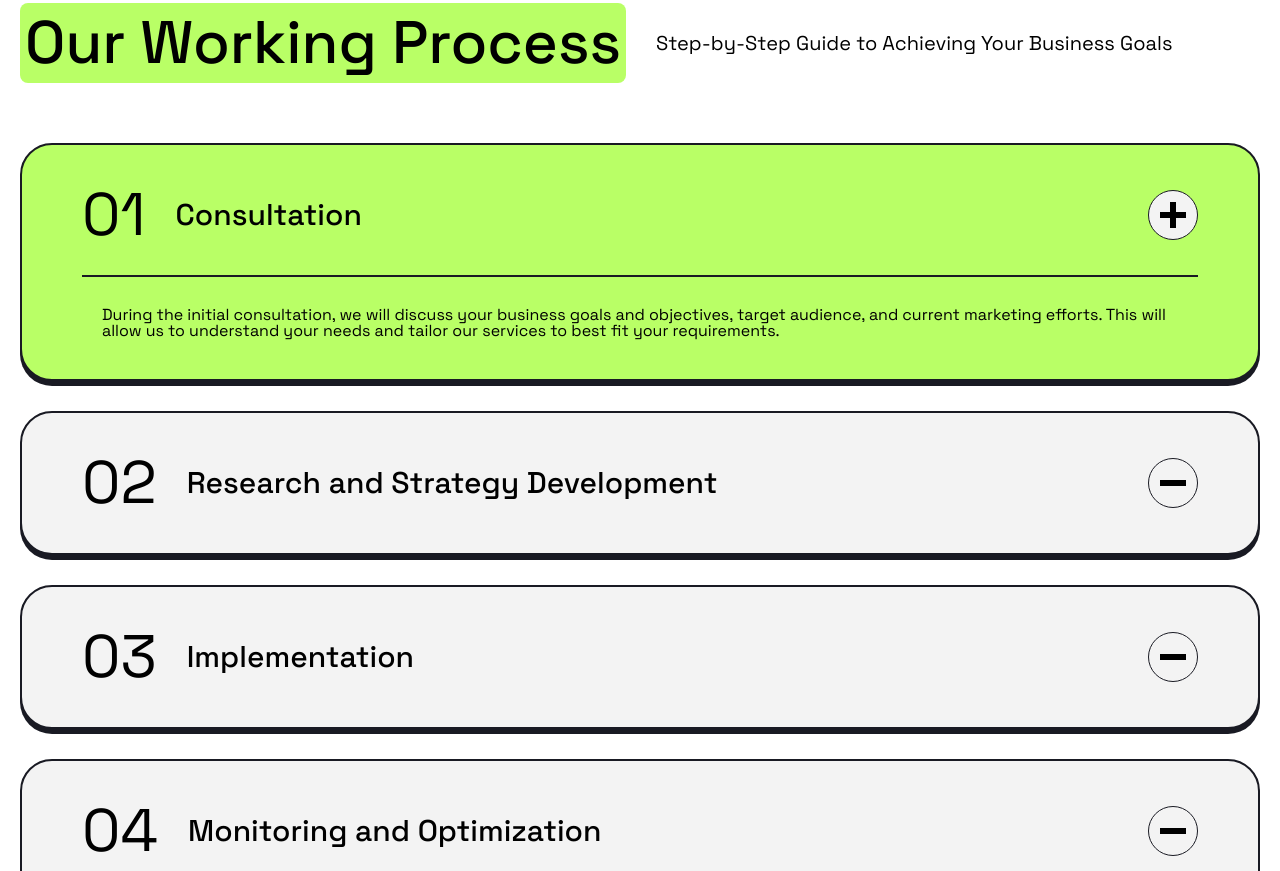
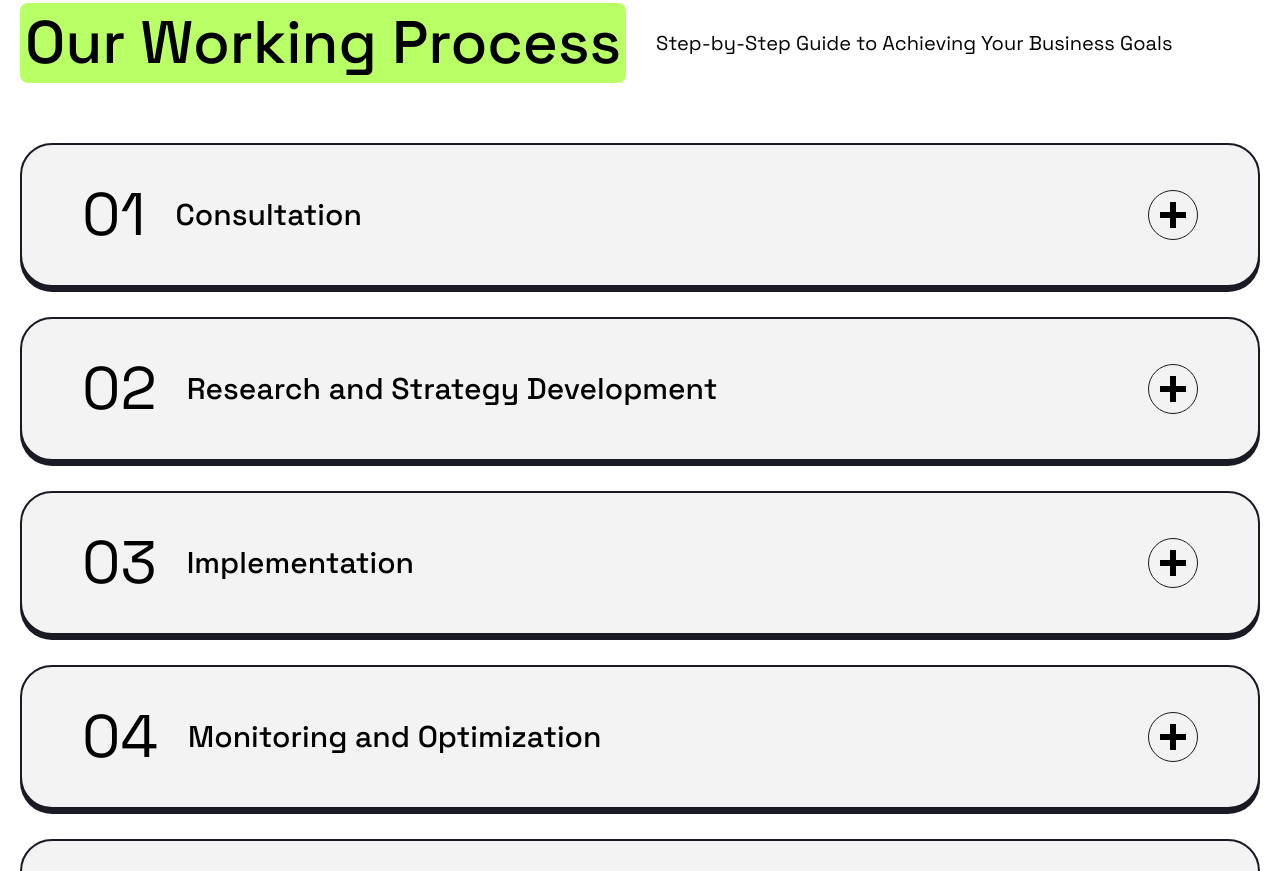
Before and after one commit to Edio-Goncalves/landingpage-marketing, a plain HTML site: page index.html in a window 1280 px wide. Shown: the part 3260-4131 px from the top of the page. Drawn offline with Linux system fonts and the light colour scheme.

Commit message:
Fixed expand card bug

```diff
--- a/assets/style/scss/style.scss
+++ b/assets/style/scss/style.scss
@@ -450,10 +450,6 @@ body {
             width: 26px;
             height: 6px;
             background-color: black;
-            transform: rotate(90deg);
-          }
-          &::after {
-            transform: rotate(0deg);
           }
         }
       }
@@ -468,7 +464,7 @@ body {
         padding-bottom: 0px;
         .expand {
           &::before {
-            transform: rotate(0deg);
+            transform: rotate(90deg);
           }
         }
       }
--- a/index.html
+++ b/index.html
@@ -242,7 +242,7 @@
         </div>
 
         <div class="wrapper-process">
-          <div class="card-process">
+          <div class="card-process close">
             <div>
               <div>
                 <h4>01</h4>
```
Also changed, not shown: assets/style/css/style.css, 1 other file.
